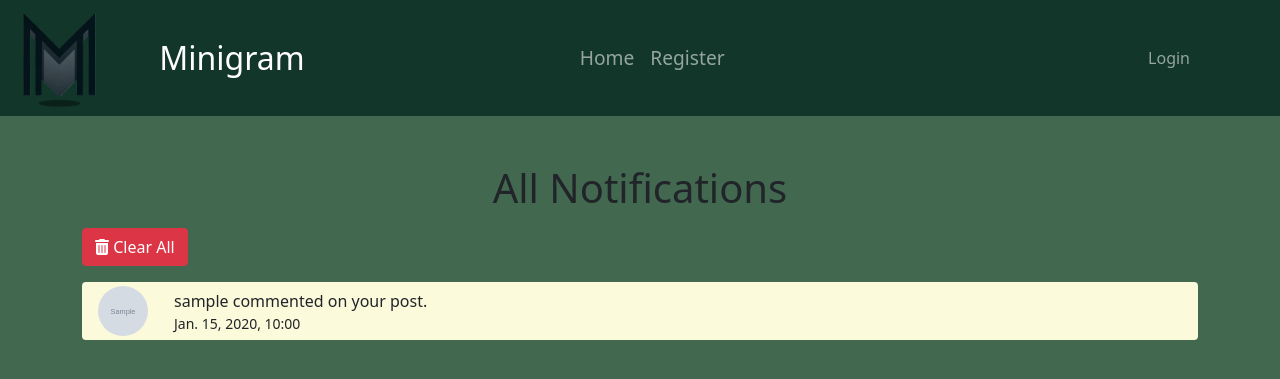
After one commit to themane04/django, a Django app: template templates/users/user_notifications.html in a window 1280 px wide. The commit adds this page. Shown: the top 379 px of the page. Run offline with Django 5.2, Linux system fonts and the light colour scheme; the template is opened without the code that fills it: most values are stand-ins (such as "Sample title", 1, 10 or a date in 2020); grey boxes marked "Sample" are stand-in pictures; data that the repository does not hold is empty; parts of the project's set-up code (start-up, migrations or seed data) failed here and were passed over; some libraries are stand-ins or nearby versions.

Commit message:
fully functional notifications

```diff
--- a/blog/context_processors.py
+++ b/blog/context_processors.py
@@ -1,5 +1,9 @@
 def add_notification_to_context(request):
     if request.user.is_authenticated:
-        notifications = request.user.received_notifications.filter(is_read=False)
-        return {'notifications': notifications}
+        unread_notifications = request.user.received_notifications.filter(is_read=False)
+        unread_count = unread_notifications.count()
+        return {
+            'notifications': unread_notifications,
+            'unread_count': unread_count
+        }
     return {}
--- a/blogWebsite/urls.py
+++ b/blogWebsite/urls.py
@@ -3,7 +3,7 @@ from rest_framework_simplejwt.views import TokenObtainPairView, TokenRefreshView
 from rest_framework.routers import DefaultRouter
 from blog import views
 from blog.views import register, home, user_login, user_logout, create_post, post_delete, edit_post, post_detail, \
-    edit_profile, like_post, PostViewSet
+    edit_profile, like_post, PostViewSet, mark_notification_read, notifications_all, clear_all_notifications
 from django.conf import settings
 from django.conf.urls.static import static
 
@@ -25,9 +25,10 @@ urlpatterns = [
                   path('api/', include(router.urls)),
                   path('api/token/', TokenObtainPairView.as_view(), name='token_obtain_pair'),
                   path('api/token/refresh/', TokenRefreshView.as_view(), name='token_refresh'),
-                  path('notification/<int:notification_id>/read/', views.mark_notification_read,
+                  path('notification/<int:notification_id>/read/', mark_notification_read,
                        name='mark_notification_read'),
-
+                  path('notifications/', notifications_all, name='notifications_all'),
+                  path('clear-notifications/', clear_all_notifications, name='clear_notifications'),
               ] + static(settings.MEDIA_URL,
                          document_root=settings.MEDIA_ROOT)  # This line is added for the purpose of serving media
 # files during development
--- a/templates/index.html
+++ b/templates/index.html
@@ -58,6 +58,12 @@
         background-color: #ADBC9F;
     }
 
+    .non-selectable {
+        pointer-events: none;
+        color: gray;
+    }
+
+
 </style>
 <script>
     // function that adjusts the padding-right of the body to account for the scrollbar width
@@ -73,38 +79,6 @@
 
     // Implemented an AJAX call using jQuery to allow users to like a blog post without refreshing the page, and to prompt
     // unauthenticated users to log in if they attempt to like a post.
-    $(document).ready(function () {
-        $('.like-button').click(function (e) {
-            e.preventDefault();
-            const postId = $(this).data('post-id');
-            const likeCount = $(this).find('.like-count');
-            const likeIcon = $(this).find('i');
-
-            $.ajax({
-                url: '{% url "like_post" 0 %}'.replace('0', postId),
-                method: 'POST',
-                data: {
-                    csrfmiddlewaretoken: $('input[name=csrfmiddlewaretoken]').val(),
-                    post_id: postId,
-                },
-                success: function (response) {
-                    if (response.liked) {
-                        likeIcon.removeClass('far').addClass('fas').css('color', 'red');
-                    } else {
-                        likeIcon.removeClass('fas').addClass('far').css('color', '');
-                    }
-                    likeCount.text(response.like_count);
-                },
-                error: function (response) {
-                    // Handle error, e.g., unauthenticated user
-                    if (response.status === 403) {
-                        // Show popup for unauthenticated user
-                        alert('Please register or log in to like posts.');
-                    }
-                }
-            });
-        });
-    });
 
     function getCookie(name) {
         let cookieValue = null;
--- a/templates/navbar.html
+++ b/templates/navbar.html
@@ -1,4 +1,35 @@
 {% load static %}
+<style>
+    .icon-circle {
+        width: 40px;
+        height: 40px;
+        border-radius: 50%;
+        font-size: 16px;
+        color: #fff;
+        line-height: 40px;
+        text-align: center;
+    }
+
+    .badge {
+        position: absolute;
+        top: 0;
+        right: -10px;
+    }
+
+    .dropdown-item {
+        display: flex;
+        align-items: center;
+        gap: 10px;
+    }
+
+    .dropdown-item .icon-circle {
+        display: flex;
+        align-items: center;
+        justify-content: center;
+    }
+
+</style>
+
 <nav class="navbar navbar-expand-lg navbar-dark">
     <div class="container-lg container-fluid">
         <a class="navbar-brand d-flex align-items-center justify-content-center" href="{% url 'home' %}"
@@ -25,23 +56,50 @@
             <ul class="navbar-nav align-right ms-auto">
                 {% if user.is_authenticated %}
                     <ul class="navbar-nav align-items-center">
-                        <li class="nav-item dropdown">
-                            <a class="nav-link" href="#" id="navbarDropdown" role="button" data-bs-toggle="dropdown"
-                               aria-expanded="false">
-                                <i class="fas fa-bell"></i> <!-- This is the bell icon -->
+                        <li class="nav-item dropdown" style="margin-right: 20px;">
+                            {% if request.path != "/notifications/" %}
+                                <a class="nav-link" href="#" id="notificationDropdown" role="button"
+                                   data-bs-toggle="dropdown" aria-expanded="false">
+                                    <i class="fas fa-bell"></i>
+                                    {% if unread_count > 0 %}
+                                        <span class="badge bg-danger rounded-pill">{{ unread_count }}</span>
+                                    {% endif %}
                                 </a>
-                            <ul class="dropdown-menu" aria-labelledby="navbarDropdown">
+                                <ul class="dropdown-menu dropdown-menu-end" aria-labelledby="notificationDropdown">
                                     {% if notifications.count > 0 %}
                                         {% for notification in notifications %}
-                                        <li><a class="dropdown-item"
-                                               href="{% url 'mark_notification_read' notification.id %}">{{ notification }}</a>
-                                        </li>
+                                            <a class="dropdown-item d-flex align-items-center"
+                                               href="{% url 'mark_notification_read' notification.id %}">
+                                                <div class="me-3">
+                                                    {% if notification.sender.profile.profile_pic %}
+                                                        <img src="{{ notification.sender.profile.profile_pic.url }}"
+                                                             class="rounded-circle" alt="Profile Picture"
+                                                             style="width: 50px; height: 50px;">
+                                                    {% else %}
+                                                        <div class="icon-circle bg-primary">
+                                                            <i class="fas fa-user text-white"></i>
+                                                        </div>
+                                                    {% endif %}
+                                                </div>
+                                                <div>
+                                                    {{ notification.sender.username }} commented on your post.
+                                                    <div class="small text-gray-500">{{ notification.created_at|date:"N j, Y, H:i" }}</div>
+                                                </div>
+                                            </a>
+                                        {% empty %}
+                                            <span class="dropdown-item">No new notifications</span>
                                         {% endfor %}
                                     {% else %}
-                                    <li><a class="dropdown-item">No new notifications</a></li>
+                                        <li><span class="dropdown-item">No new notifications</span></li>
                                     {% endif %}
+                                    <li>
+                                        <hr class="dropdown-divider">
+                                    </li>
+                                    <li><a class="dropdown-item text-center small text-gray-500"
+                                           href="{% url 'notifications_all' %}">View all notifications</a></li>
                                 </ul>
                                 </li>
+                            {% endif %}
                     </ul>
                     <li class="nav-item dropdown">
                         <a class="nav-link" href="#" id="navbarDropdownMenuLink" role="button" data-bs-toggle="dropdown"
--- /dev/null
+++ b/templates/users/user_notifications.html
@@ -0,0 +1,33 @@
+{% extends "index.html" %}
+
+{% block content %}
+    <div class="container mt-5 te">
+        <h1 class="text-center mb-3">All Notifications</h1>
+        <a href="{% url 'clear_notifications' %}" class="btn btn-danger mb-3" aria-label="Clear all notifications">
+            <i class="fas fa-trash-alt"></i> Clear All
+        </a>
+        <div class="list-group" style="background-color: #FBFADA">
+            {% for notification in notifications %}
+                <a class="dropdown-item d-flex align-items-center"
+                   href="{% url 'mark_notification_read' notification.id %}">
+                    <div class="me-3">
+                        {% if notification.sender.profile.profile_pic %}
+                            <img src="{{ notification.sender.profile.profile_pic.url }}" class="rounded-circle"
+                                 alt="Profile Picture" style="width: 50px; height: 50px;">
+                        {% else %}
+                            <div class="icon-circle bg-primary">
+                                <i class="fas fa-user text-white"></i>
+                            </div>
+                        {% endif %}
+                    </div>
+                    <div>
+                        {{ notification.sender.username }} commented on your post.
+                        <div class="small text-gray-500">{{ notification.created_at|date:"N j, Y, H:i" }}</div>
+                    </div>
+                </a>
+            {% empty %}
+                <span class="dropdown-item">No new notifications</span>
+            {% endfor %}
+        </div>
+    </div>
+{% endblock %}
```
Also changed, not shown: blog/views.py (+30 -1 lines). Lines whose indentation alone changed are shown as unchanged.
